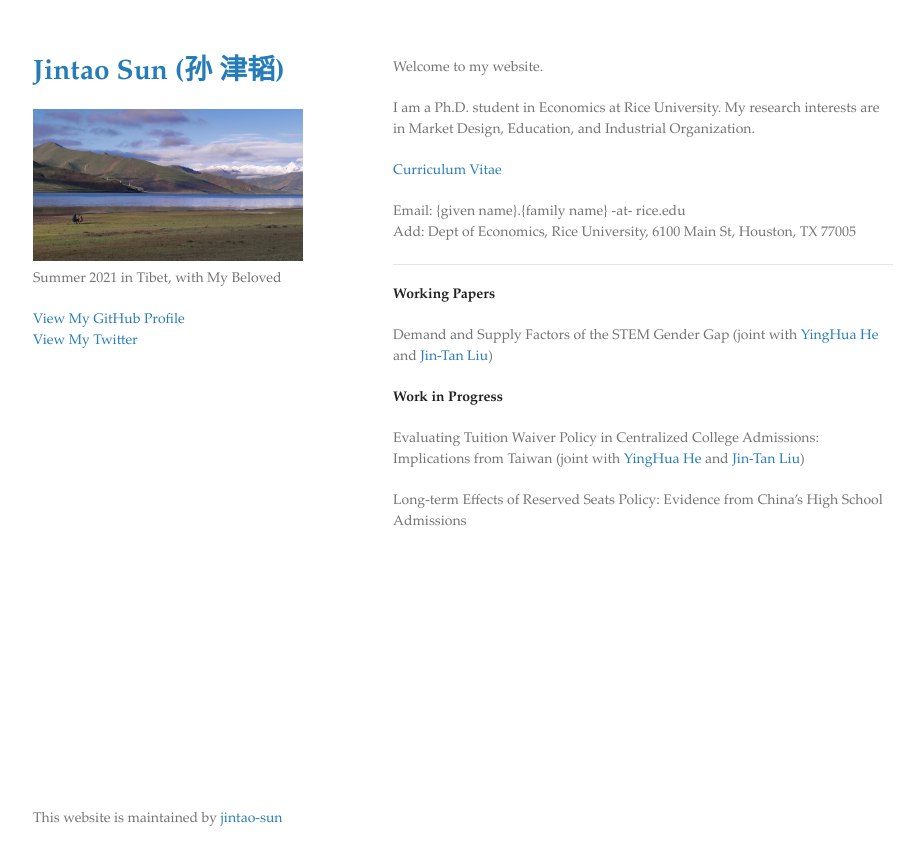
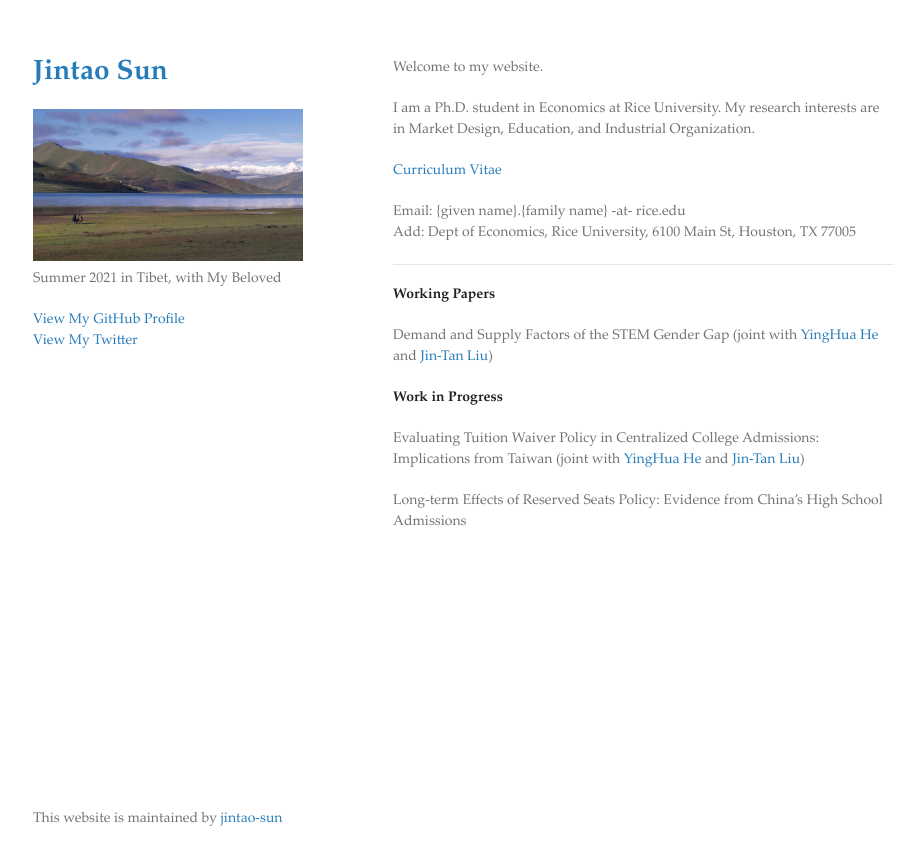
Before and after one commit to jintao-sun/jintao-sun.github.io, a Jekyll site: the page built from index.md, in a window 1280 px wide. Shown: the top 865 px of the page, without its empty margins (177-1101 px from the left). Built offline with Jekyll 4.4.1, drawn with Linux system fonts in a browser that asks for light colours.

Commit message:
Update _config.yml

```diff
--- a/_config.yml
+++ b/_config.yml
@@ -1,4 +1,4 @@
-title: Jintao Sun (孙 津韬)
+title: Jintao Sun
 logo: /assets/img/Tibet.jpg
 logotext: Summer 2021 in Tibet, with My Beloved
 google_analytics:
```
